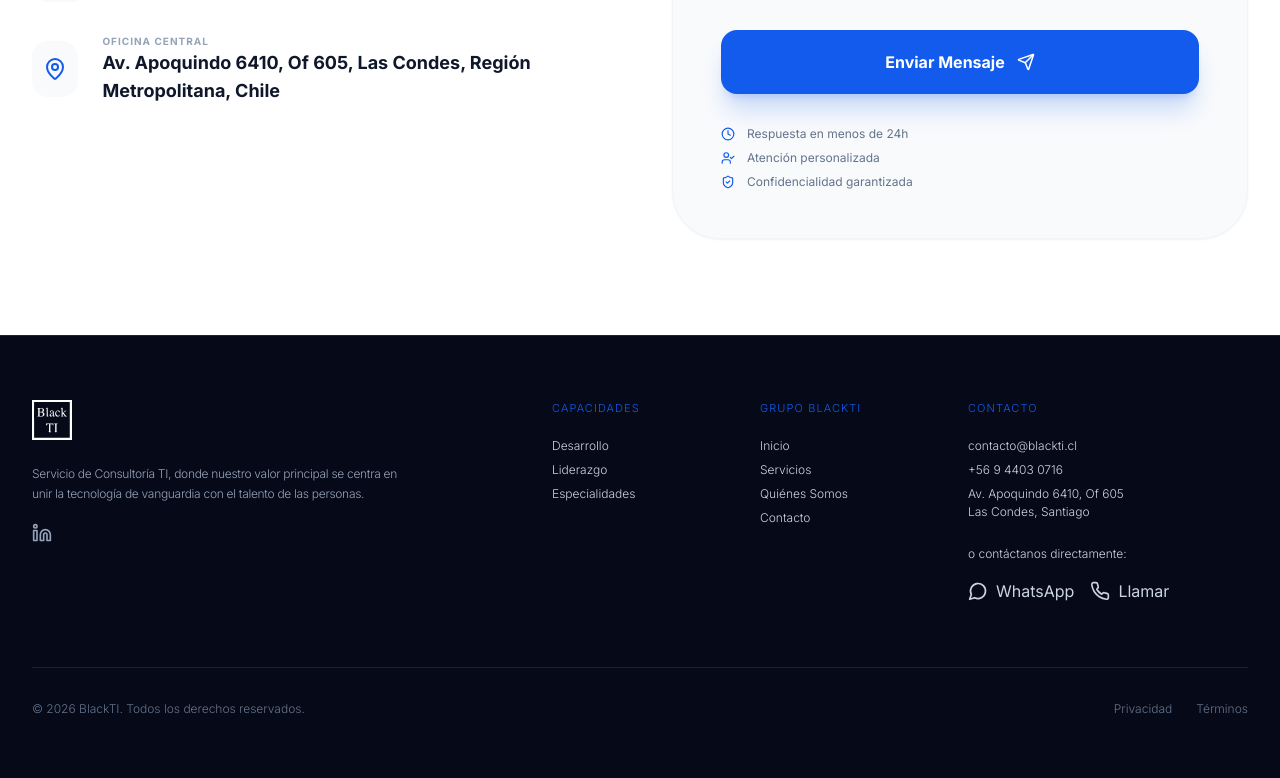
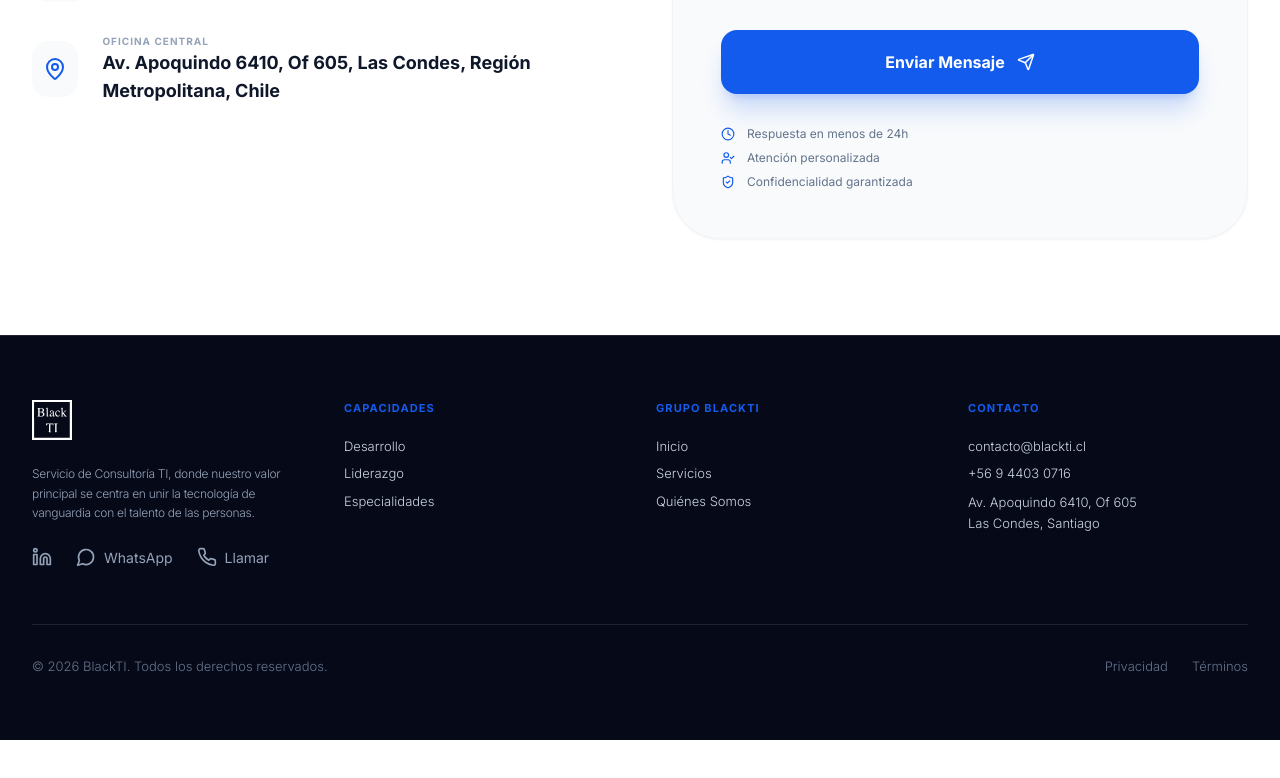
Before and after one commit to asinomas/paginaultima, a React (Vite) app in the folder Pagina_ultima/: page / in a window 1280 px wide. Shown: the part 9231-10009 px from the top of the page. After the commit the page ends 9971 px from the top, so only its background shows below. Built offline with nearby package versions, Linux system fonts and the light colour scheme; no server answers.

Commit message:
Update Footer.tsx

```diff
--- a/Pagina_ultima/src/components/Footer.tsx
+++ b/Pagina_ultima/src/components/Footer.tsx
@@ -19,10 +19,10 @@ const Footer: React.FC<FooterProps> = ({ onNavigate }) => {
     >
       <div className="container mx-auto max-w-7xl px-4 sm:px-6 lg:px-8">
         {/* Grid principal */}
-        <div className="grid grid-cols-1 gap-10 md:gap-8 md:grid-cols-12 items-start">
+        <div className="grid grid-cols-1 gap-10 md:gap-8 md:grid-cols-4 items-start">
 
-          {/* Izquierda - Logo + texto + LinkedIn */}
-          <div className="col-span-1 md:col-span-5 lg:col-span-4 flex flex-col items-start">
+          {/* Izquierda - Logo + texto + iconos sociales */}
+          <div className="col-span-1 flex flex-col items-start">
             <button
               onClick={() => onNavigate?.('home')}
               className="mb-4 md:mb-6 flex items-center transition-transform hover:scale-105"
@@ -35,122 +35,172 @@ const Footer: React.FC<FooterProps> = ({ onNavigate }) => {
               />
             </button>
 
-            <p className="text-[10px] sm:text-[11px] md:text-[12px] font-light text-slate-400 max-w-sm leading-relaxed tracking-tight mb-5">
+            <p className="text-[10px] sm:text-[11px] md:text-[12px] font-light text-slate-400 max-w-sm leading-relaxed tracking-tight mb-6">
               Servicio de Consultoría TI, donde nuestro valor principal se centra
               en unir la tecnología de vanguardia con el talento de las personas.
             </p>
 
+            {/* Iconos sociales */}
+            <div className="flex items-center gap-6">
               <a
                 href="https://linkedin.com/company/blackti"
                 target="_blank"
                 rel="noopener noreferrer"
-              className="text-slate-400 hover:text-[#135bec] transition-colors"
-              aria-label="Visitar Linkedin de BlackTI"
+                className="flex items-center gap-2 text-slate-400 hover:text-[#0A66C2] transition-colors text-[12px] sm:text-[13px] md:text-[14px]"
+                aria-label="Visitar LinkedIn de BlackTI"
               >
                 <Linkedin size={20} />
               </a>
-          </div>
-
-          {/* Capacidades */}
-          <div className="col-span-1 md:col-span-2 lg:col-span-2 lg:col-start-6 mt-8 md:mt-0">
-            <h5
-              className="mb-4 md:mb-5 text-[9px] sm:text-[10px] md:text-[11px] font-light uppercase tracking-widest"
-              style={{ color: '#135bec' }}
-            >
-              Capacidades
-            </h5>
-            <ul className="space-y-1.5 text-[10px] sm:text-[11px] md:text-[12px] font-light text-slate-300">
-              <li><button onClick={() => onNavigate?.('services')} className="hover:text-white transition-colors">Desarrollo</button></li>
-              <li><button onClick={() => onNavigate?.('services')} className="hover:text-white transition-colors">Liderazgo</button></li>
-              <li><button onClick={() => onNavigate?.('services')} className="hover:text-white transition-colors">Especialidades</button></li>
-            </ul>
-          </div>
-
-          {/* Grupo BlackTI / Servicios */}
-          <div className="col-span-1 md:col-span-2 lg:col-span-2 mt-8 md:mt-0">
-            <h5
-              className="mb-4 md:mb-5 text-[9px] sm:text-[10px] md:text-[11px] font-light uppercase tracking-widest"
-              style={{ color: '#135bec' }}
-            >
-              Grupo BlackTI
-            </h5>
-            <ul className="space-y-1.5 text-[10px] sm:text-[11px] md:text-[12px] font-light text-slate-300">
-              <li><button onClick={() => onNavigate?.('home')} className="hover:text-white transition-colors">Inicio</button></li>
-              <li><button onClick={() => onNavigate?.('services')} className="hover:text-white transition-colors">Servicios</button></li>
-              <li><button onClick={() => onNavigate?.('about')} className="hover:text-white transition-colors">Quiénes Somos</button></li>
-              <li><button onClick={() => onNavigate?.('contact')} className="hover:text-white transition-colors">Contacto</button></li>
-            </ul>
-          </div>
-
-          {/* Contacto – forzado a la derecha */}
-          <div className="col-span-1 md:col-span-3 lg:col-span-3 lg:col-start-10 mt-8 md:mt-0">
-            <h5
-              className="mb-4 md:mb-5 text-[9px] sm:text-[10px] md:text-[11px] font-light uppercase tracking-widest"
-              style={{ color: '#135bec' }}
-            >
-              Contacto
-            </h5>
-            <ul className="space-y-1.5 text-[10px] sm:text-[11px] md:text-[12px] font-light text-slate-300">
-              <li>
-                <a href="mailto:contacto@blackti.cl" className="hover:text-[#135bec] transition-colors">
-                  contacto@blackti.cl
-                </a>
-              </li>
-              <li>
-                <a href="tel:+56944030716" className="hover:text-[#135bec] transition-colors">
-                  +56 9 4403 0716
-                </a>
-              </li>
-              <li>
-                Av. Apoquindo 6410, Of 605<br />
-                Las Condes, Santiago
-              </li>
-            </ul>
-
-            <div className="flex flex-wrap items-center gap-4 mt-6">
-              <span className="text-[10px] sm:text-[11px] md:text-[12px] font-light text-slate-300 whitespace-nowrap">
-                o contáctanos directamente:
-              </span>
 
               <a
                 href="https://wa.me/56944030716"
                 target="_blank"
                 rel="noopener noreferrer"
-                className="flex items-center gap-2 text-slate-300 hover:text-[#25D366] transition-colors"
+                className="flex items-center gap-2 text-slate-400 hover:text-[#25D366] transition-colors text-[12px] sm:text-[13px] md:text-[14px]"
                 aria-label="Contactar por WhatsApp"
               >
                 <MessageCircle size={20} />
-                WhatsApp
+                <span>WhatsApp</span>
               </a>
 
               <a
                 href="tel:+56944030716"
-                className="flex items-center gap-2 text-slate-300 hover:text-[#135bec] transition-colors"
+                className="flex items-center gap-2 text-slate-400 hover:text-[#135bec] transition-colors text-[12px] sm:text-[13px] md:text-[14px]"
                 aria-label="Llamar por teléfono"
               >
                 <Phone size={20} />
-                Llamar
+                <span>Llamar</span>
               </a>
             </div>
           </div>
+
+          {/* Capacidades */}
+          <div className="col-span-1 mt-8 md:mt-0">
+            <h5
+              className="mb-4 md:mb-5 text-[9px] sm:text-[10px] md:text-[11px] font-bold uppercase tracking-widest"
+              style={{ color: '#135bec' }}
+            >
+              Capacidades
+            </h5>
+            <ul className="space-y-2 text-[11px] sm:text-[12px] md:text-[13px] font-light text-slate-300">
+              <li>
+                <button
+                  onClick={() => onNavigate?.('services')}
+                  className="hover:text-white transition-colors"
+                >
+                  Desarrollo
+                </button>
+              </li>
+              <li>
+                <button
+                  onClick={() => onNavigate?.('services')}
+                  className="hover:text-white transition-colors"
+                >
+                  Liderazgo
+                </button>
+              </li>
+              <li>
+                <button
+                  onClick={() => onNavigate?.('services')}
+                  className="hover:text-white transition-colors"
+                >
+                  Especialidades
+                </button>
+              </li>
+            </ul>
           </div>
 
-        {/* Barra inferior */}
-        <div className="mt-12 md:mt-16 border-t border-white/10 pt-6 md:pt-8 text-center md:flex md:justify-between md:text-left">
-          <p className="text-[10px] sm:text-[11px] md:text-[12px] font-light text-slate-500">
+          {/* Grupo BlackTI */}
+          <div className="col-span-1 mt-8 md:mt-0">
+            <h5
+              className="mb-4 md:mb-5 text-[9px] sm:text-[10px] md:text-[11px] font-bold uppercase tracking-widest"
+              style={{ color: '#135bec' }}
+            >
+              Grupo BlackTI
+            </h5>
+            <ul className="space-y-2 text-[11px] sm:text-[12px] md:text-[13px] font-light text-slate-300">
+              <li>
+                <button
+                  onClick={() => onNavigate?.('home')}
+                  className="hover:text-white transition-colors"
+                >
+                  Inicio
+                </button>
+              </li>
+              <li>
+                <button
+                  onClick={() => onNavigate?.('services')}
+                  className="hover:text-white transition-colors"
+                >
+                  Servicios
+                </button>
+              </li>
+              <li>
+                <button
+                  onClick={() => onNavigate?.('about')}
+                  className="hover:text-white transition-colors"
+                >
+                  Quiénes Somos
+                </button>
+              </li>
+            </ul>
+          </div>
+
+          {/* Contacto */}
+          <div className="col-span-1 mt-8 md:mt-0">
+            <h5
+              className="mb-4 md:mb-5 text-[9px] sm:text-[10px] md:text-[11px] font-bold uppercase tracking-widest"
+              style={{ color: '#135bec' }}
+            >
+              Contacto
+            </h5>
+            <ul className="space-y-2 text-[11px] sm:text-[12px] md:text-[13px] font-light text-slate-300">
+              <li>
+                <a
+                  href="mailto:contacto@blackti.cl"
+                  className="hover:text-[#135bec] transition-colors"
+                >
+                  contacto@blackti.cl
+                </a>
+              </li>
+              <li>
+                <a
+                  href="tel:+56944030716"
+                  className="hover:text-[#135bec] transition-colors"
+                >
+                  +56 9 4403 0716
+                </a>
+              </li>
+              <li className="leading-relaxed">
+                Av. Apoquindo 6410, Of 605<br />
+                Las Condes, Santiago
+              </li>
+            </ul>
+          </div>
+        </div>
+
+        {/* Separador */}
+        <div className="mt-12 md:mt-14 border-t border-white/10"></div>
+
+        {/* Barra inferior - Copyright y links legales */}
+        <div className="mt-8 flex flex-col md:flex-row md:items-center md:justify-between gap-4">
+
+          {/* Izquierda - Copyright */}
+          <p className="text-[11px] sm:text-[12px] md:text-[13px] font-light text-slate-500 text-center md:text-left">
             © {new Date().getFullYear()} BlackTI. Todos los derechos reservados.
           </p>
 
-          <div className="mt-4 md:mt-0 flex justify-center gap-5 md:gap-6">
+          {/* Derecha - Links legales */}
+          <div className="flex justify-center md:justify-end gap-5 md:gap-6">
             <button
               onClick={() => onNavigate?.('privacy')}
-              className="text-[10px] sm:text-[11px] md:text-[12px] font-light text-slate-500 hover:text-white transition-colors"
+              className="text-[11px] sm:text-[12px] md:text-[13px] font-light text-slate-500 hover:text-white transition-colors"
             >
               Privacidad
             </button>
             <button
               onClick={() => onNavigate?.('terms')}
-              className="text-[10px] sm:text-[11px] md:text-[12px] font-light text-slate-500 hover:text-white transition-colors"
+              className="text-[11px] sm:text-[12px] md:text-[13px] font-light text-slate-500 hover:text-white transition-colors"
             >
               Términos
             </button>
```
Lines whose indentation alone changed are shown as unchanged.
